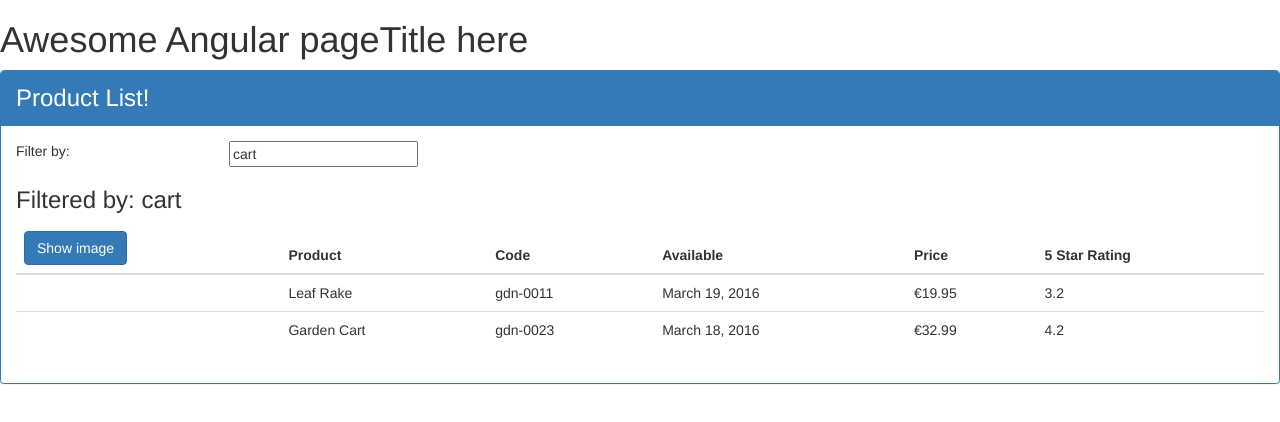
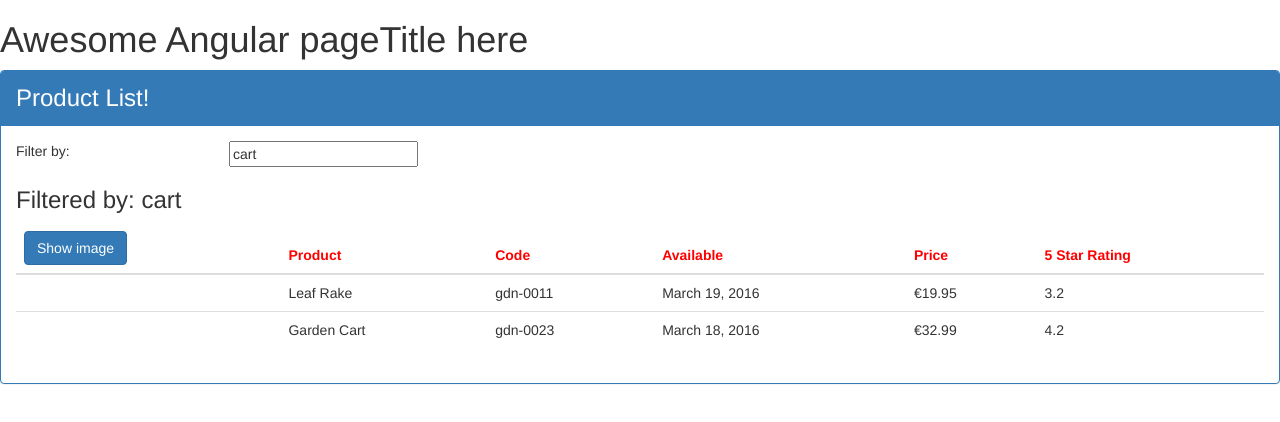
Before and after one commit to PiaLyck/angular-course, an Angular app in the folder APM-Start/: page / in a window 1280 px wide. Shown: the top 422 px of the page. Built offline with nearby package versions, Linux system fonts and the light colour scheme.

Commit message:
add interface for products and encapsulating components styles

```diff
--- /dev/null
+++ b/APM-Start/src/app/products/product-list.component.css
@@ -0,0 +1,3 @@
+thead{
+color:red;
+}
--- a/APM-Start/src/app/products/product-list.component.ts
+++ b/APM-Start/src/app/products/product-list.component.ts
@@ -1,8 +1,10 @@
 import { Component } from '@angular/core';
+import { IProduct } from './product';
 
 @Component({
   selector: 'pm-products',
-  templateUrl: './product-list.component.html'
+  templateUrl: './product-list.component.html',
+  styleUrls: ['./product-list.component.css']
 })
 
 export class ProductListComponent {
@@ -11,7 +13,7 @@
   imageMargin: number = 2;
   showImage: boolean = false;
   listFilter: string = 'cart';
-  products: any[] = [{
+  products: IProduct[] = [{
     "productId": 1,
     "productName": "Leaf Rake",
     "productCode": "GDN-0011",
@@ -32,7 +34,7 @@
     "imageUrl": "http://openclipart.org/image/300px/svg_to_png/58471/garden_cart.png"
   }];
 
-  toggleImage():void{
+  toggleImage(): void {
     this.showImage = !this.showImage;
   }
 }
--- /dev/null
+++ b/APM-Start/src/app/products/product.ts
@@ -0,0 +1,10 @@
+export interface IProduct {
+  productId: number;
+  productName: string;
+  productCode: string;
+  releaseDate: string;
+  price: number;
+  description: string;
+  starRating: number;
+  imageUrl: string;
+}
```
